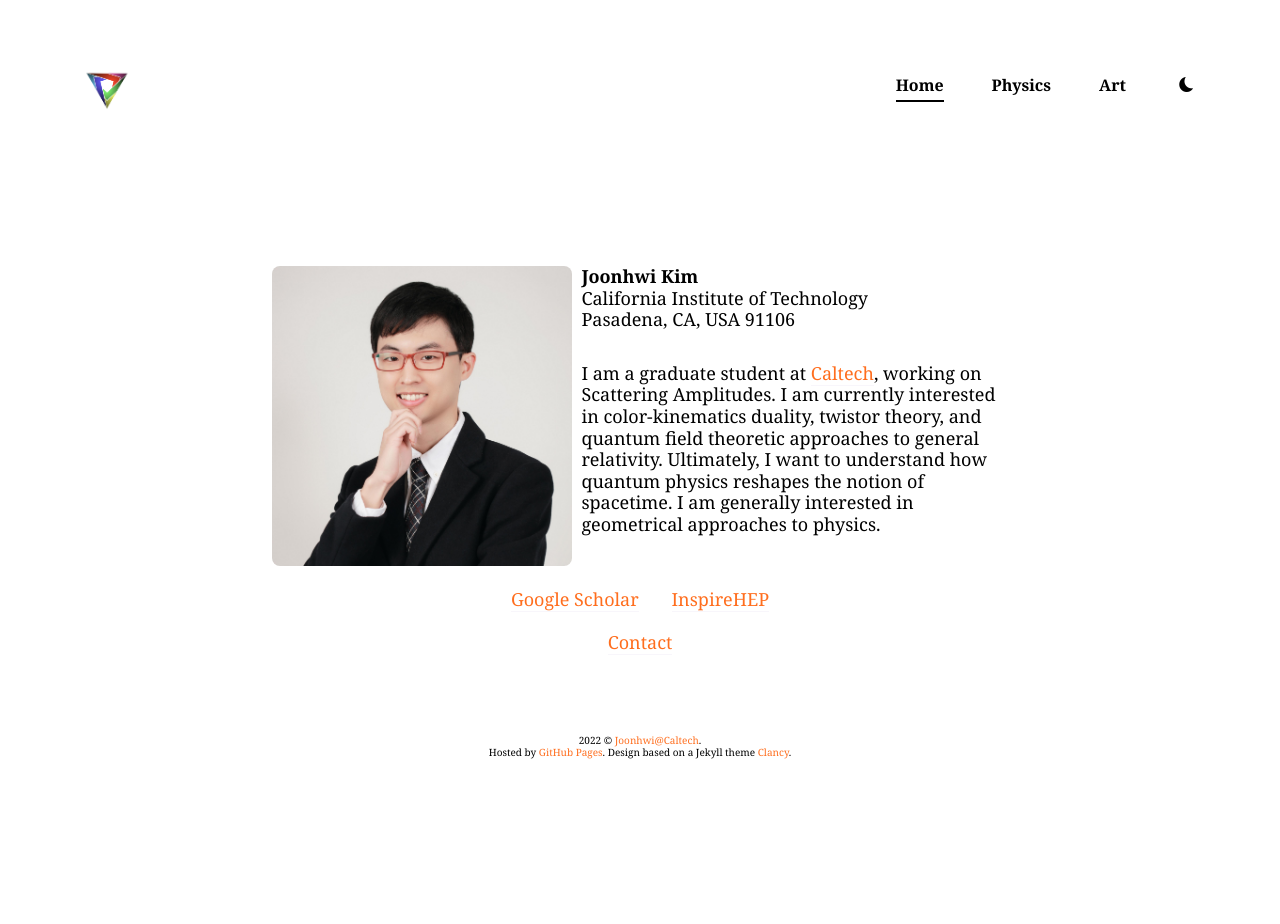
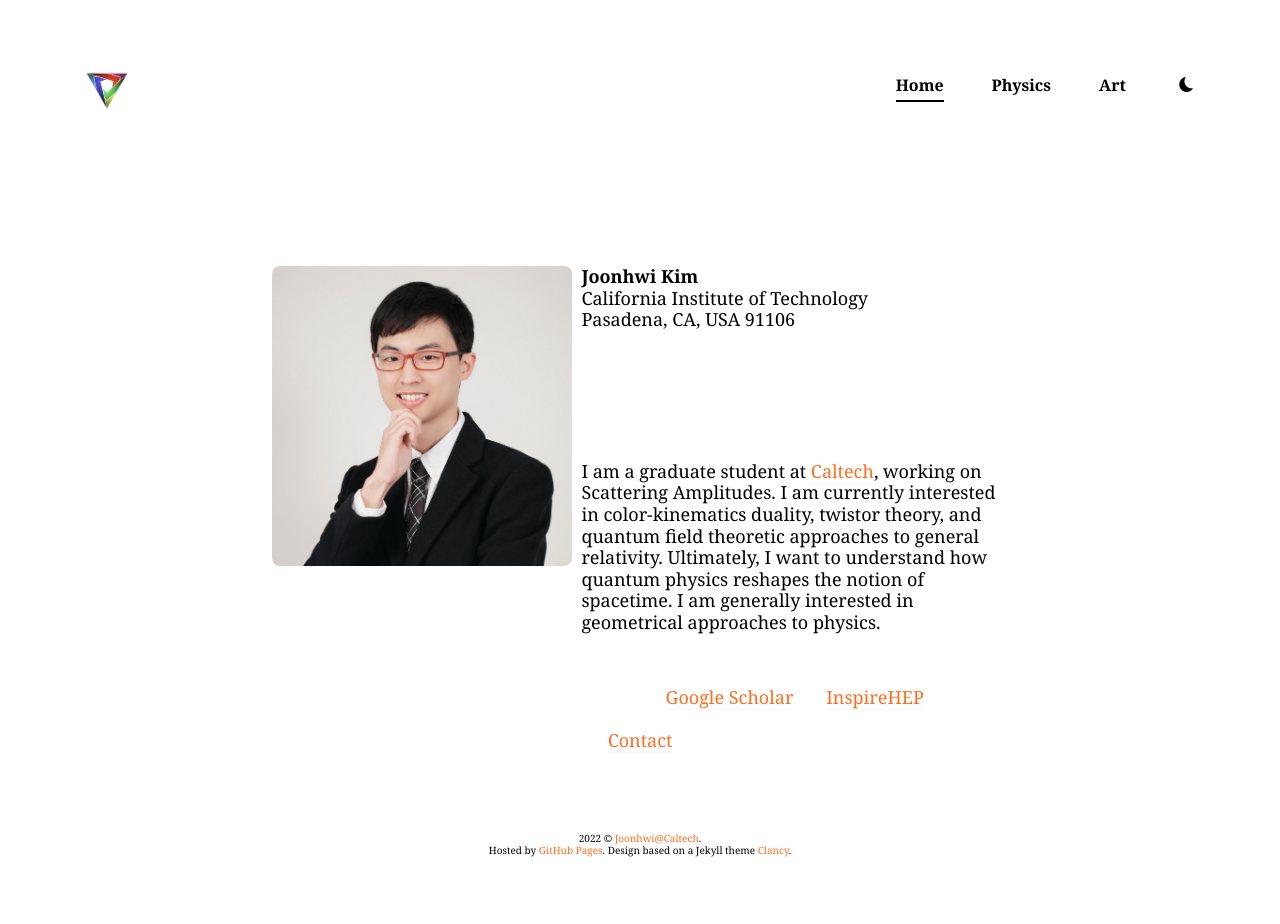
Before and after one commit to Joonhwi/joonhwi.github.io, a Jekyll site: the page built from index.md, in a window 1280 px wide. Built offline with Jekyll 4.4.1, drawn with Linux system fonts in a browser that asks for light colours; nearby versions of some CDN libraries; our own code applies the rules of GitHub Pages for plain Markdown files; before the commit the page ends 900 px from its top, so only the background shows below that.

Commit message:
Update index.md

```diff
--- a/index.md
+++ b/index.md
@@ -1,7 +1,8 @@
 <div class="container">
-  <div style="float:left; clear:left">
+  <div style="float:left; clear:both">
     <img src="/images/amiti22-8a-square-med.jpg" style="max-height:300px">
     &nbsp;
+    <hr style="height:5px; visibility:hidden;" />
   </div>
   <p>
     <b>Joonhwi Kim</b>
@@ -11,6 +12,8 @@
     Pasadena, CA, USA 91106
   </p>
 </div>
+
+<hr style="height:10px; visibility:hidden;" />
 
 <div class="container">
   <p>
```
